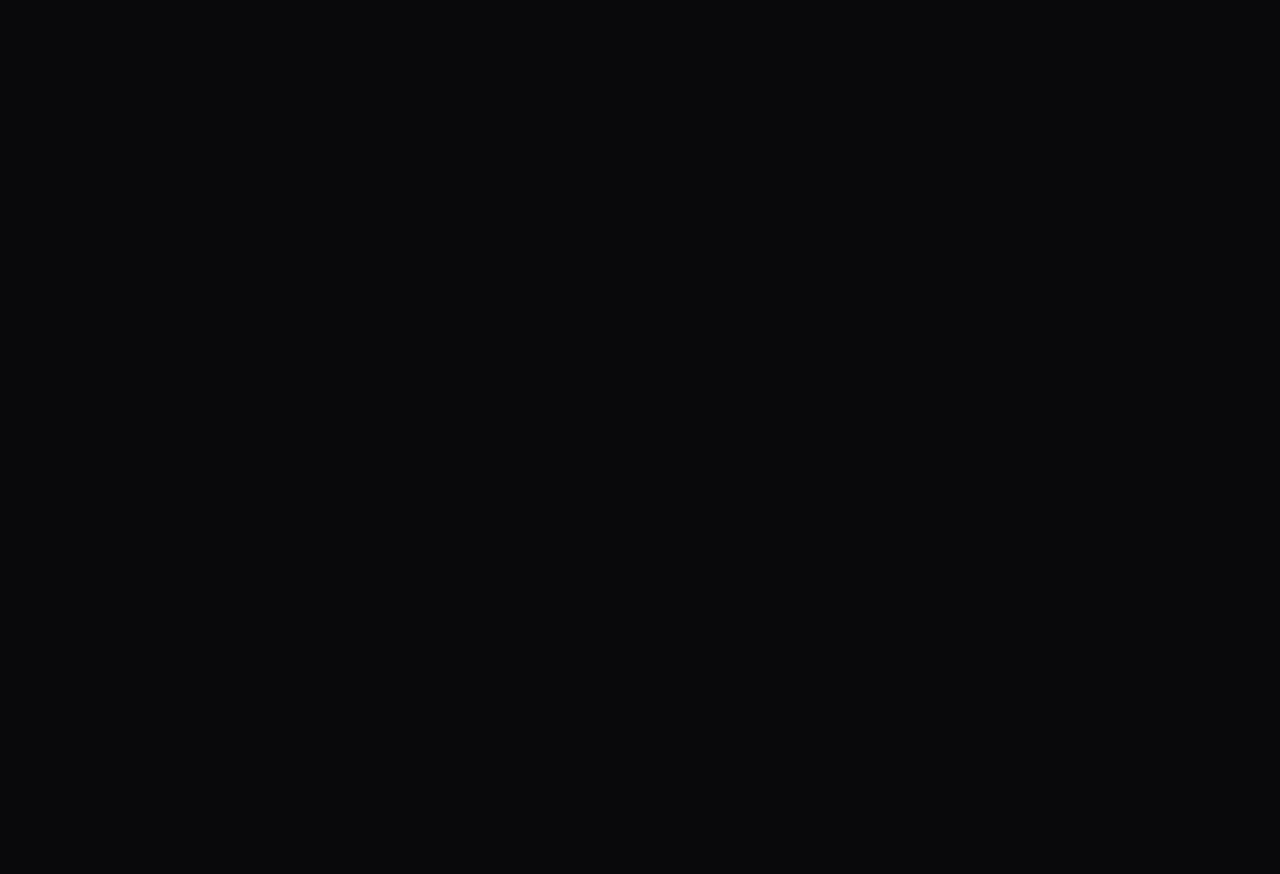
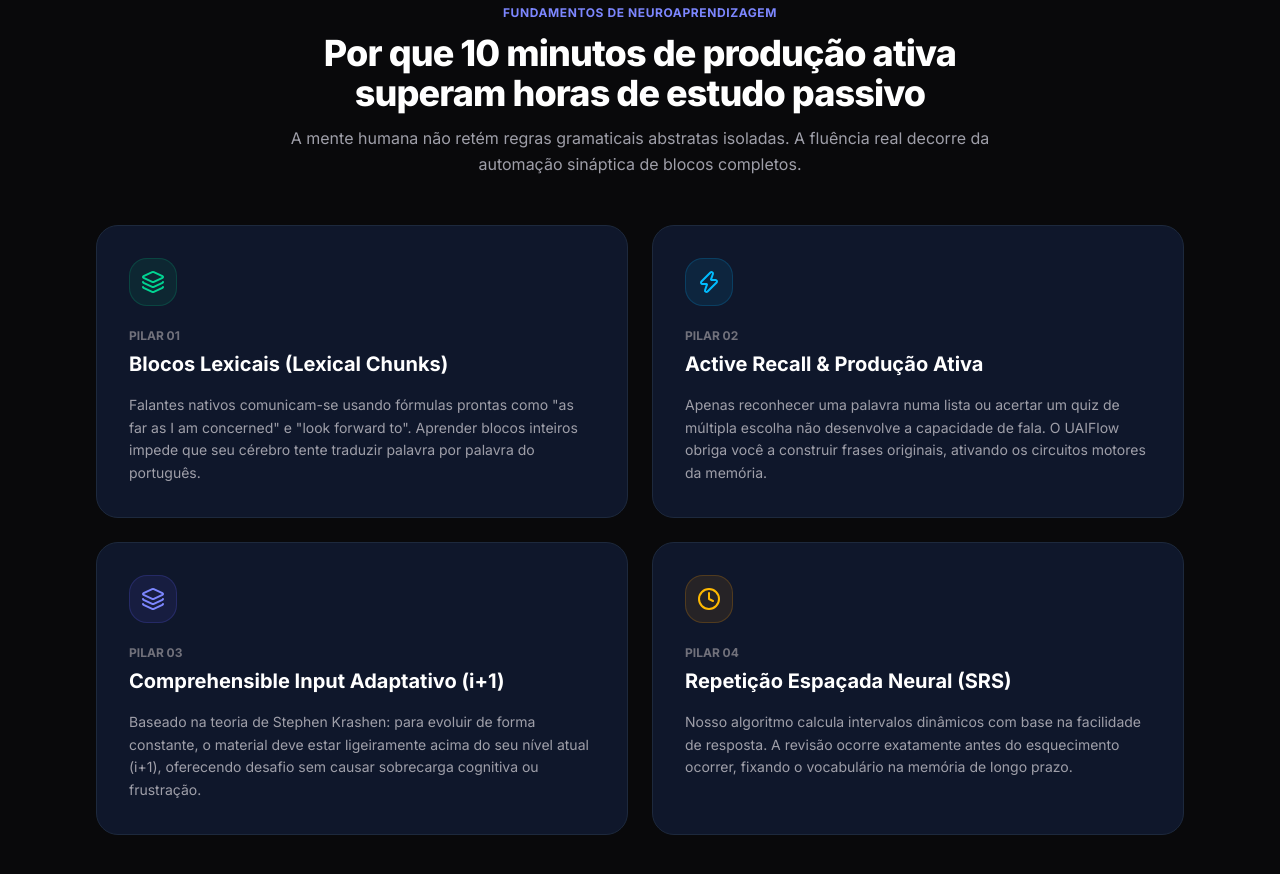
Before and after one commit to tatyanepgoncalves/uaiflow, a Next.js app: page / in a window 1280 px wide. Shown: the part 1540-2414 px from the top of the page. Before the commit the page ends 1497 px from the top, so only its background shows below. Built offline with nearby package versions, Linux system fonts and the light colour scheme.

Commit message:
feat: add PillarsSection component and integrate it into Home; define pillars data structure

```diff
--- a/src/app/(public)/(home)/page.tsx
+++ b/src/app/(public)/(home)/page.tsx
@@ -1,10 +1,14 @@
 import HeroHome from '@/components/public/home/hero/hero-home'
+import PillarsSection from '@/components/public/home/pillars/pillars-section'
 
 export default function Home() {
   return (
-    <div className="space-y-24 pb-20 sm:space-y-32">
+    <div className="flex flex-col items-center justify-center space-y-24 pb-20 sm:space-y-32">
       {/* HERO SECTION */}
       <HeroHome />
+
+      {/* PILLARS SECTION */}
+      <PillarsSection />
     </div>
   )
 }
--- /dev/null
+++ b/src/components/public/home/pillars/pillars-section.tsx
@@ -0,0 +1,58 @@
+import { cn } from '@/lib/utils'
+import { pillars } from '@/types/pillars'
+
+export default function PillarsSection() {
+  return (
+    <section className="flex w-full max-w-6xl flex-col items-center justify-center space-y-12 px-4 sm:px-6 lg:px-8">
+      <div className="flex max-w-3xl flex-col items-center justify-center space-y-3 text-center">
+        <span className="font-bold text-indigo-400 text-xs uppercase tracking-wider">
+          Fundamentos de Neuroaprendizagem
+        </span>
+        <h2 className="font-extrabold text-3xl text-white tracking-tight sm:text-4xl">
+          Por que 10 minutos de produção ativa superam horas de estudo passivo
+        </h2>
+        <p className="text-sm text-zinc-400 leading-relaxed sm:text-base">
+          A mente humana não retém regras gramaticais abstratas isoladas. A
+          fluência real decorre da automação sináptica de blocos completos.
+        </p>
+      </div>
+
+      <div className="grid grid-cols-1 gap-6 md:grid-cols-2">
+        {pillars.map((pilar) => {
+          const Icon = pilar.icon
+
+          return (
+            <div
+              className="space-y-4 rounded-3xl border border-slate-800 bg-slate-900 p-8 transition hover:border-slate-700"
+              key={pilar.id}
+            >
+              <div
+                className={cn(
+                  'flex h-12 w-12 items-center justify-center rounded-2xl border',
+                  pilar.colors.background,
+                  pilar.colors.text,
+                  pilar.colors.border
+                )}
+              >
+                <Icon className="h-6 w-6" />
+              </div>
+
+              <div>
+                <span className="font-bold text-xs text-zinc-500 uppercase">
+                  {pilar.id}
+                </span>
+                <h3 className="mt-1 font-bold text-white text-xl">
+                  {pilar.title}
+                </h3>
+              </div>
+
+              <p className="text-sm text-zinc-400 leading-relaxed">
+                {pilar.description}
+              </p>
+            </div>
+          )
+        })}
+      </div>
+    </section>
+  )
+}
--- /dev/null
+++ b/src/types/pillars.ts
@@ -0,0 +1,52 @@
+import { Clock, Layers, Zap } from 'lucide-react'
+
+export const pillars = [
+  {
+    colors: {
+      background: 'bg-emerald-500/10',
+      border: 'border-emerald-500/20',
+      text: 'text-emerald-400',
+    },
+    description:
+      'Falantes nativos comunicam-se usando fórmulas prontas como "as far as I am concerned" e "look forward to". Aprender blocos inteiros impede que seu cérebro tente traduzir palavra por palavra do português.',
+    icon: Layers,
+    id: 'Pilar 01',
+    title: 'Blocos Lexicais (Lexical Chunks)',
+  },
+  {
+    colors: {
+      background: 'bg-sky-500/10',
+      border: 'border-sky-500/20',
+      text: 'text-sky-400',
+    },
+    description:
+      'Apenas reconhecer uma palavra numa lista ou acertar um quiz de múltipla escolha não desenvolve a capacidade de fala. O UAIFlow obriga você a construir frases originais, ativando os circuitos motores da memória.',
+    icon: Zap,
+    id: 'Pilar 02',
+    title: 'Active Recall & Produção Ativa',
+  },
+  {
+    colors: {
+      background: 'bg-indigo-500/10',
+      border: 'border-indigo-500/20',
+      text: 'text-indigo-400',
+    },
+    description:
+      'Baseado na teoria de Stephen Krashen: para evoluir de forma constante, o material deve estar ligeiramente acima do seu nível atual (i+1), oferecendo desafio sem causar sobrecarga cognitiva ou frustração.',
+    icon: Layers,
+    id: 'Pilar 03',
+    title: 'Comprehensible Input Adaptativo (i+1)',
+  },
+  {
+    colors: {
+      background: 'bg-amber-500/10',
+      border: 'border-amber-500/20',
+      text: 'text-amber-400',
+    },
+    description:
+      'Nosso algoritmo calcula intervalos dinâmicos com base na facilidade de resposta. A revisão ocorre exatamente antes do esquecimento ocorrer, fixando o vocabulário na memória de longo prazo.',
+    icon: Clock,
+    id: 'Pilar 04',
+    title: 'Repetição Espaçada Neural (SRS)',
+  },
+]
```
